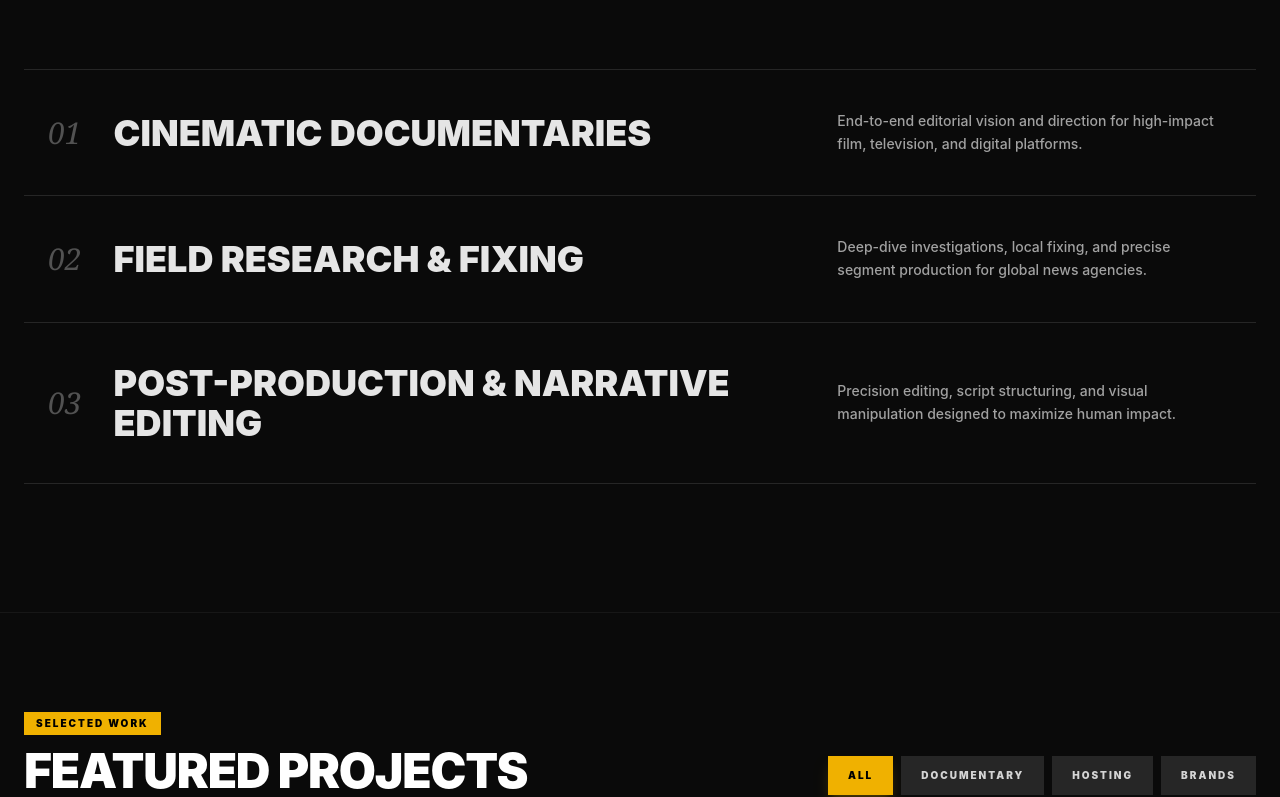
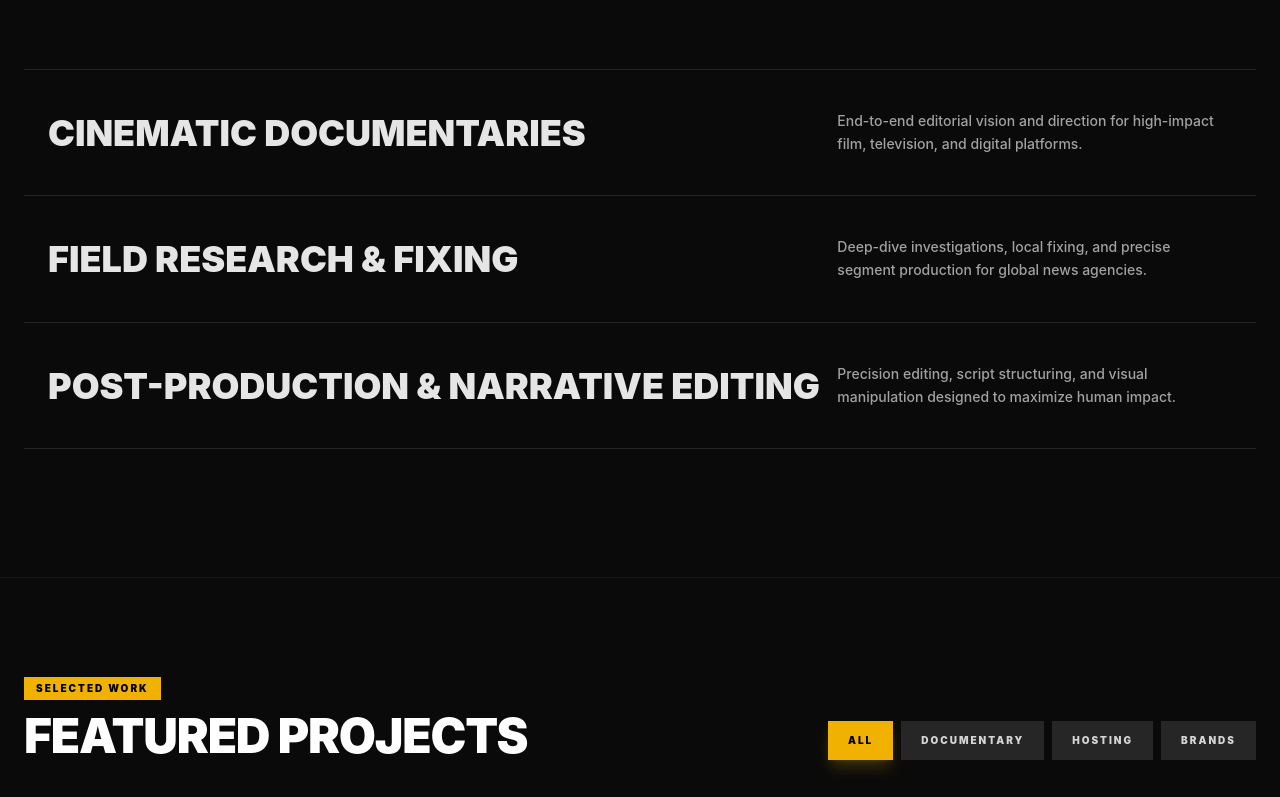
Before and after one commit to hfqhi/storyfirst-ph, a React (Vite) app: page / in a window 1280 px wide. Shown: the part 1793-2590 px from the top of the page. Built offline with nearby package versions, Linux system fonts and the light colour scheme.

Commit message:
style(services): remove numeric identifiers from capabilities list for a cleaner layout

```diff
--- a/src/components/Services.jsx
+++ b/src/components/Services.jsx
@@ -53,10 +53,8 @@ export default function Services() {
               onMouseLeave={() => setHoveredService(null)}
               className={`group flex flex-col md:flex-row md:items-center justify-between py-10 px-6 border-b border-neutral-300 dark:border-neutral-800 transition-all duration-300 cursor-pointer ${hoveredService === service.id ? "bg-yellow-500 px-10" : "hover:bg-yellow-500 hover:px-10"}`}
             >
-              <div className="flex items-center gap-8 md:w-2/3">
-                <span className="text-3xl font-light font-serif italic text-neutral-400 dark:text-neutral-600 group-hover:text-black transition-colors">
-                  0{service.id}
-                </span>
+              {/* Removed the numbering span and gap entirely */}
+              <div className="flex items-center md:w-2/3">
                 <h3 className="text-3xl sm:text-4xl font-black text-neutral-900 dark:text-neutral-200 group-hover:text-black transition-colors uppercase">
                   {service.title}
                 </h3>
```
